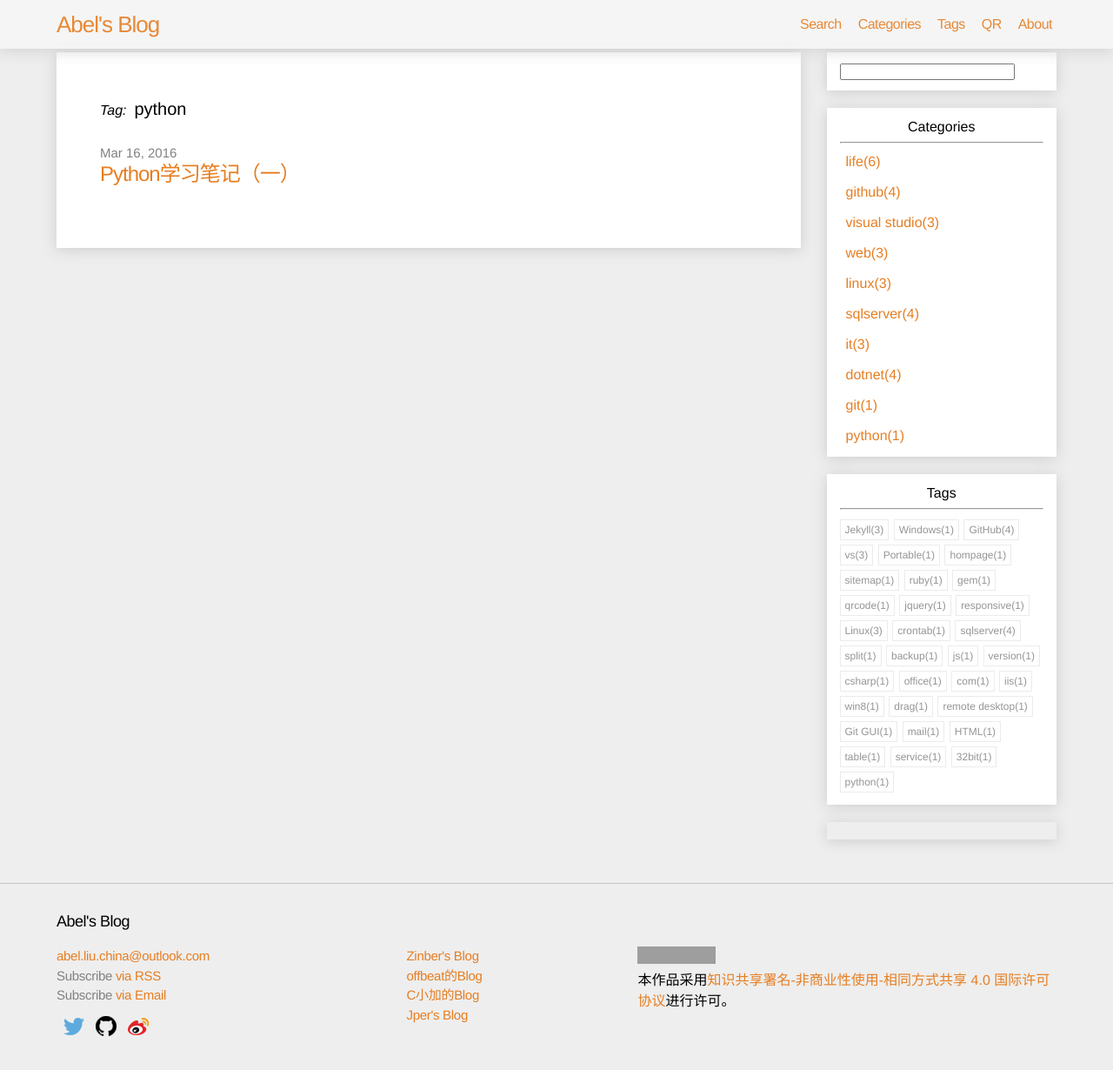
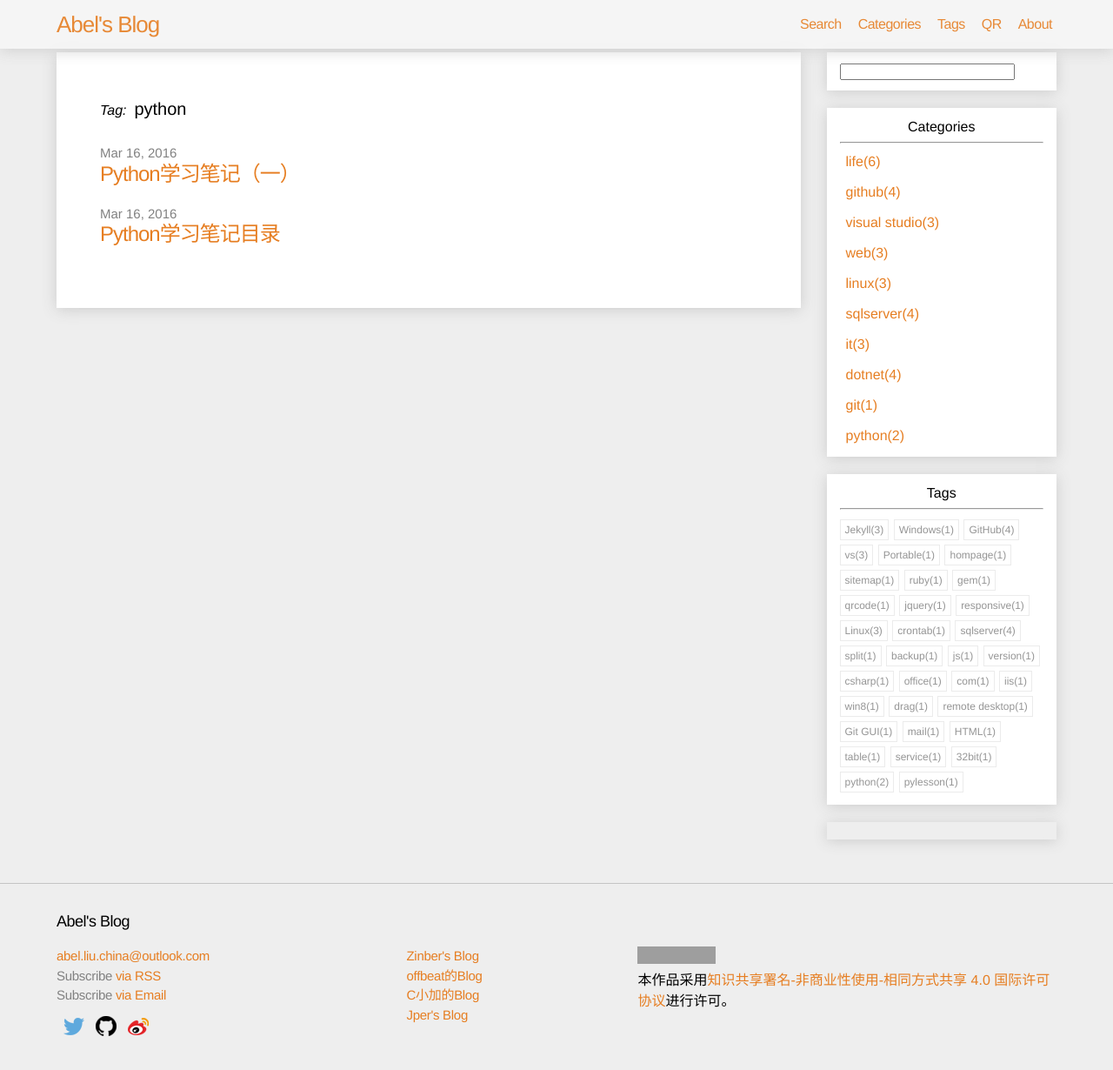
Before and after one commit to Abel-Liu/Abel-Liu.github.io, a Jekyll site: the page built from tag/python.md, in a window 1280 px wide and 1245 px high. Shown: the top 1230 px of the window at 87% size. Built offline with Jekyll 4.4.1, drawn with Linux system fonts in a browser that asks for light colours; nearby versions of some CDN libraries; comment, search, counter and statistics services are not loaded; grey boxes are pictures that could not be loaded.

Commit message:
python index

```diff
--- /dev/null
+++ b/_posts/Python/2016-03-16-learn-python-index.md
@@ -0,0 +1,15 @@
+---
+layout: post
+title:  "Python学习笔记目录"
+date:   2016-03-16 11:00:00
+categories: python
+tags: [python]
+description:
+---
+<!--more-->
+
+{% for post in site.tags['pylesson'] %}
+
+<a target="_blank" href="{{ post.url }}">{{ post.title }}</a>
+
+{% endfor %}
--- a/_posts/Python/2016-03-16-learn-python1.md
+++ b/_posts/Python/2016-03-16-learn-python1.md
@@ -1,9 +1,9 @@
 ---
-layout: post
+layout: learnpython
 title:  "Python学习笔记（一）"
 date:   2016-03-16 14:00:00
 categories: python
-tags: [python]
+tags: [python, pylesson]
 description:
 ---
 
--- /dev/null
+++ b/tag/pylesson.md
@@ -0,0 +1,4 @@
+---
+layout: tagpage
+tag: pylesson
+---
```
Also changed, not shown: _layouts/learnpython.html (added, +8 -0 lines).
